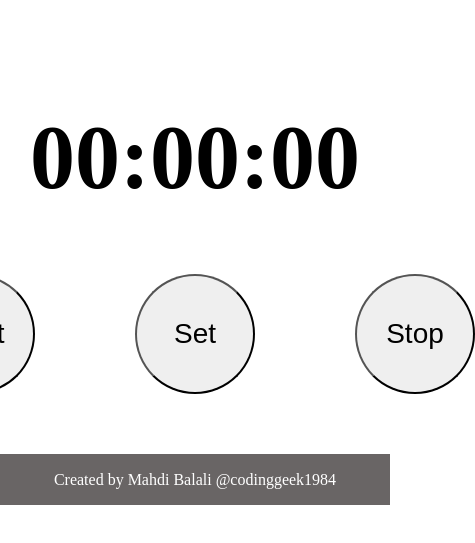
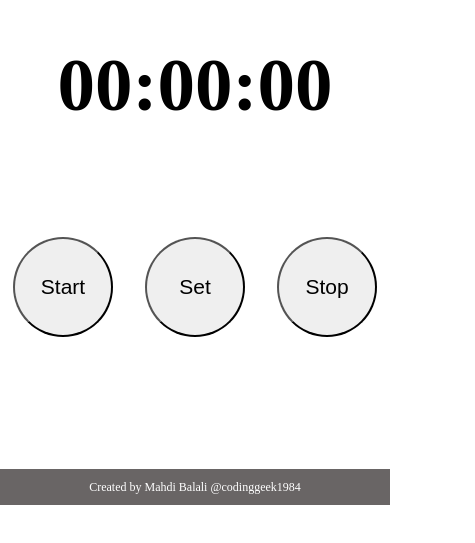
Before and after one commit to mbalali63/counter, a React (Create React App) app: page / in a window 390 px wide. Shown: the part 339-882 px from the top of the page, 475 px wide, since content can reach past the window. After the commit the page ends 844 px from the top, so only its background shows below. Built offline with nearby package versions, Linux system fonts and the light colour scheme.

Commit message:
The Project is finished now. Version 1.0 is ready to publish

```diff
--- a/src/App.js
+++ b/src/App.js
@@ -12,9 +12,9 @@ function App() {
   const [timerID,setTimerID] = useState(null);
 
   function updateElapsedTime() {
-    let currentTime = historyArr[historyArr.length - 1] + 1;
+    let currentTime = historyArr[0] + 1;
     let nextHistoryArr = [...historyArr];
-    nextHistoryArr[nextHistoryArr.length - 1] = currentTime;
+    nextHistoryArr[0] = currentTime;
     setHistoryArr(nextHistoryArr);
   }
   useEffect( () => {
@@ -34,15 +34,14 @@ function App() {
       setTimerTrigger((prevTimerTrigger) => !prevTimerTrigger);
     },1000);
     setTimerID(timerID0);
-
   }
   function stopTimer() {
     setAppStatus((prevAppStatus) => !prevAppStatus);
     clearInterval(timerID);
   }
   function setTime() {
-    const currentTime = historyArr[historyArr.length - 1];
-    const nextHistoryArr = [...historyArr,currentTime];
+    const currentTime = historyArr[0];
+    const nextHistoryArr = [currentTime,...historyArr];
     setHistoryArr(nextHistoryArr);
   }
   return (
@@ -50,7 +49,7 @@ function App() {
       <History historyArr = {historyArr} />
       <ElapsedTime historyArr = {historyArr} />
       <Buttons appStatus = {appStatus} startTimer = {startTimer} stopTimer = {stopTimer} setTime = {setTime} />
-      <Footer />
+      <Footer appStatus={appStatus} />
     </div>
   );
 }
--- a/src/components/ElapsedTime.js
+++ b/src/components/ElapsedTime.js
@@ -2,7 +2,7 @@ import React from "react"
 import formatElapsedTime from "../utility";
 
 export default function ElapsedTime({historyArr}) {
-    let elapsedTime = historyArr[historyArr.length - 1]; //seconds
+    let elapsedTime = historyArr[0]; //seconds
     return (
         <section id="elapsed-time-section">
             <h1>{formatElapsedTime(elapsedTime)}</h1>
--- a/src/components/Footer.js
+++ b/src/components/Footer.js
@@ -1,8 +1,8 @@
 import React from "react"
 
-export default function Footer() {
+export default function Footer({appStatus}) {
     return (
-        <footer>
+        <footer className = {appStatus ? 'on-footer' : 'off-footer'}>
             <p>Created by Mahdi Balali <a href="https://twitter.com/codinggeek1984">@codinggeek1984</a></p>
         </footer>
     )
--- a/src/index.css
+++ b/src/index.css
@@ -6,6 +6,7 @@
 
 body {
   width: 100%;
+  height: 100vh;
   display: flex;
   flex-direction: column;
   justify-content: center;
@@ -70,12 +71,20 @@ footer{
   right:0;
   bottom: 0;
   height: 51px;
-  background-color: #696565;
+  /*background-color: #696565;*/
   text-align: center;
   color: #fff;
   display: flex;
   justify-content: center;
   align-items: center;
+  transition: background-color 1s;
+}
+
+.off-footer{
+  background-color: #696565;
+}
+.on-footer{
+  background-color: #3008f6;
 }
 footer a{
   color:#fff;
@@ -85,3 +94,131 @@ footer a{
 footer a:hover{
   text-decoration: underline;
 }
+
+
+
+
+@media (max-width: 900px){
+  #history-section{
+    height: 182px;
+  }
+  #history-section ul li{
+    font-size: 26px;
+    margin-top:23px;
+  }
+
+  #elapsed-time-section{
+    font-size: 40px;
+    margin: 106px 0;
+  }
+
+  #buttons-section{
+    gap:96px;
+  }
+
+  #buttons-section button{
+    font-size: 20px;
+    width: 80px;
+    height: 80px;
+  }
+  footer{
+    height: 51px;
+    font-size:16px;
+  }
+}
+
+
+@media only screen and (width <= 640px) {
+  #history-section{
+    height: 143px;
+  }
+  #history-section ul li{
+    font-size: 30px;
+    margin-top:19px;
+  }
+
+  #elapsed-time-section{
+    font-size: 50px;
+    margin: 109px 0;
+  }
+
+  #buttons-section{
+    gap:50px;
+  }
+
+  #buttons-section button{
+    font-size: 21px;
+    width: 100px;
+    height: 100px;
+  }
+  footer{
+    height: 36px;
+    font-size:12px;
+  }
+
+
+}
+
+
+
+
+@media only screen and (width <= 500px) {
+  #history-section{
+    height: 143px;
+  }
+  #history-section ul li{
+    font-size: 30px;
+    margin-top:19px;
+  }
+
+  #elapsed-time-section{
+    font-size: 50px;
+    margin: 109px 0;
+  }
+
+  #buttons-section{
+    gap:32px;
+  }
+
+  #buttons-section button{
+    font-size: 21px;
+    width: 100px;
+    height: 100px;
+  }
+  footer{
+    height: 36px;
+    font-size:12px;
+  }
+}
+
+
+@media only screen and (width <= 360px) {
+  #history-section{
+    height: 106px;
+  }
+  #history-section ul li{
+    font-size: 20px;
+    margin-top:17px;
+  }
+
+  #elapsed-time-section{
+    font-size: 40px;
+    margin: 43px 0;
+  }
+
+  #buttons-section{
+    gap:45px;
+  }
+
+  #buttons-section button{
+    font-size: 16px;
+    width: 63px;
+    height: 63px;
+  }
+  footer{
+    height: 28px;
+    font-size:10px;
+  }
+
+
+}
```
Also changed, not shown: 2 other files (tests, documents, lock files or other folders).
